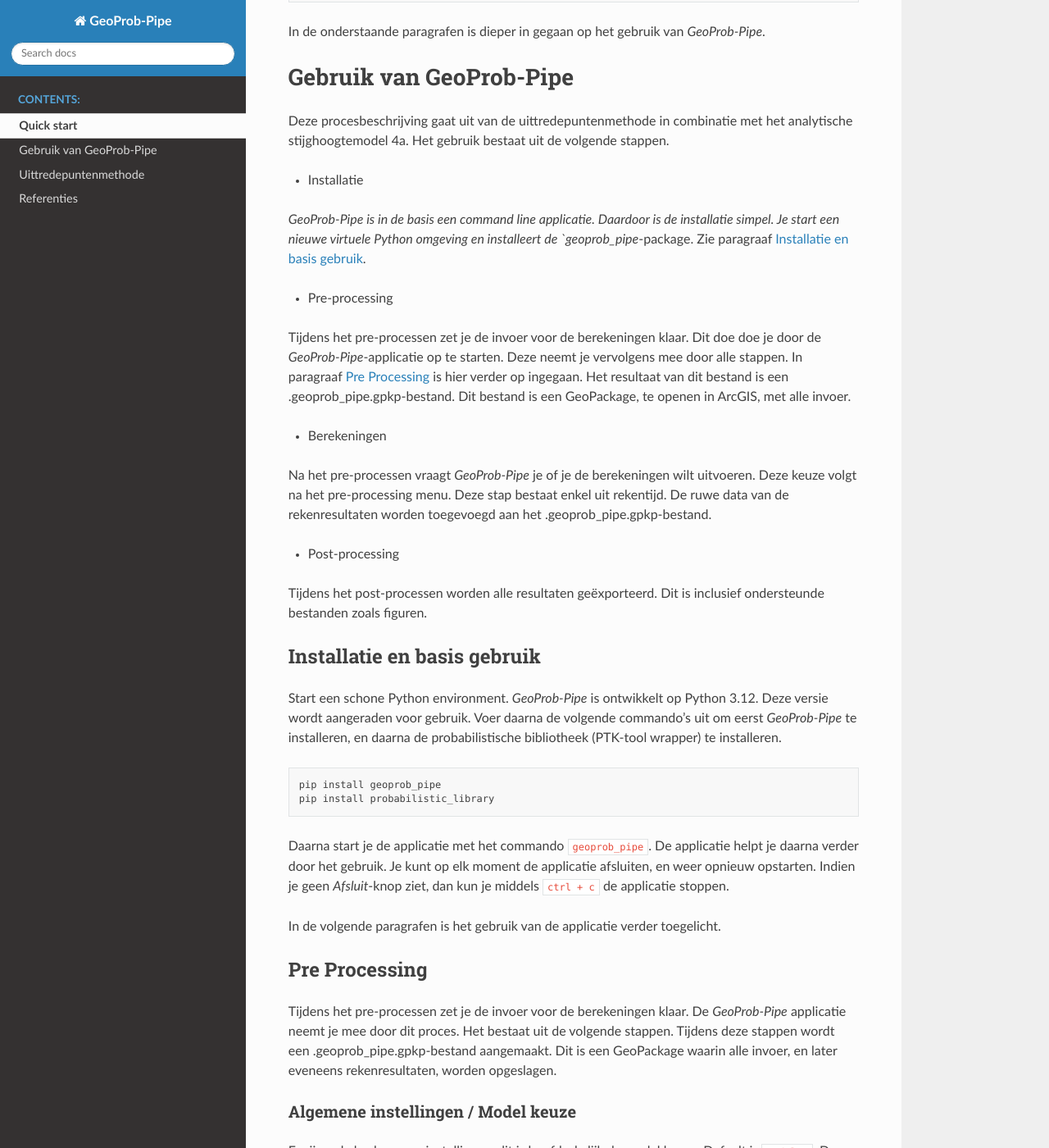
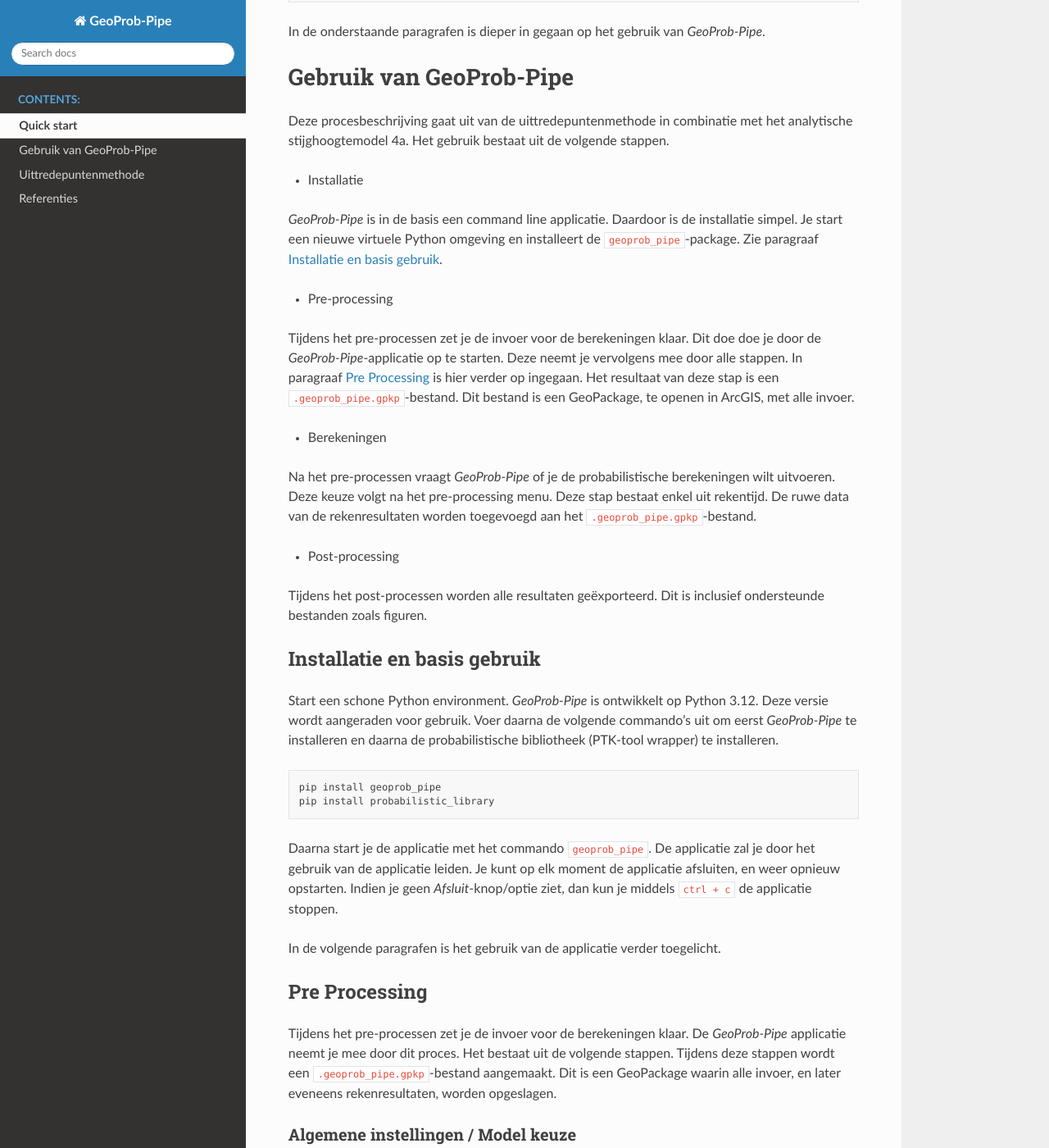
Before and after one commit to kkpdata/GeoProb-Pipe, a Sphinx documentation site: the page built from docs/gebruik_GeoProb-Pipe.rst, in a window 1280 px wide and 1400 px high, scrolled down 312 px. Shown: the whole window at 82% size. Built offline with Sphinx 7.4.7 and the Read the Docs theme 3.1.0, drawn with Linux system fonts in a browser that asks for light colours.

Commit message:
Small changes

```diff
--- a/docs/conf.py
+++ b/docs/conf.py
@@ -66,11 +66,24 @@ def simplify_anchor_text_in_file(filepath):
 
     # For h1
     for h1 in soup.find_all('h1'):
+
+        # Check if h1 to format
         if "geoprob_pipe." not in h1.contents[0]:
             continue
-        # for element in h1.contents:
-        #     print(f"{element=}")
-    # TODO: h1-items are a bit more complex. They have a hyperlink in them.
+
+        # Reformat
+        new_elements = []
+        for element in h1.contents:
+            if "geoprob_pipe." in element:
+                new_elements.append(reformat(element.text))
+                continue
+            new_elements.append(element)
+
+        # Update
+        h1.clear()
+        for item in new_elements:
+            h1.append(item)
+        changed = True
 
     if changed:
         with open(filepath, 'w', encoding='utf-8') as file:
--- a/docs/gebruik_GeoProb-Pipe.rst
+++ b/docs/gebruik_GeoProb-Pipe.rst
@@ -20,19 +20,19 @@ gebruik bestaat uit de volgende stappen.
 
 * Installatie
 
-`GeoProb-Pipe is in de basis een command line applicatie. Daardoor is de installatie simpel. Je start een nieuwe
-virtuele Python omgeving en installeert de `geoprob_pipe`-package. Zie paragraaf :ref:`installatie`.
+`GeoProb-Pipe` is in de basis een command line applicatie. Daardoor is de installatie simpel. Je start een nieuwe
+virtuele Python omgeving en installeert de ``geoprob_pipe``-package. Zie paragraaf :ref:`installatie`.
 
 * Pre-processing
 Tijdens het pre-processen zet je de invoer voor de berekeningen klaar. Dit doe doe je door de `GeoProb-Pipe`-applicatie
 op te starten. Deze neemt je vervolgens mee door alle stappen. In paragraaf :ref:`pre-processing` is hier verder op
-ingegaan. Het resultaat van dit bestand is een .geoprob_pipe.gpkp-bestand. Dit bestand is een GeoPackage, te openen in
+ingegaan. Het resultaat van deze stap is een ``.geoprob_pipe.gpkp``-bestand. Dit bestand is een GeoPackage, te openen in
 ArcGIS, met alle invoer.
 
 * Berekeningen
-Na het pre-processen vraagt `GeoProb-Pipe` je of je de berekeningen wilt uitvoeren. Deze keuze volgt na het
-pre-processing menu. Deze stap bestaat enkel uit rekentijd. De ruwe data van de rekenresultaten worden toegevoegd aan
-het .geoprob_pipe.gpkp-bestand.
+Na het pre-processen vraagt `GeoProb-Pipe` of je de probabilistische berekeningen wilt uitvoeren. Deze keuze volgt na
+het pre-processing menu. Deze stap bestaat enkel uit rekentijd. De ruwe data van de rekenresultaten worden toegevoegd
+aan het ``.geoprob_pipe.gpkp``-bestand.
 
 * Post-processing
 Tijdens het post-processen worden alle resultaten geëxporteerd. Dit is inclusief ondersteunde bestanden zoals figuren.
@@ -43,7 +43,7 @@ Installatie en basis gebruik
 ----------------
 
 Start een schone Python environment. `GeoProb-Pipe` is ontwikkelt op Python 3.12. Deze versie wordt aangeraden voor
-gebruik. Voer daarna de volgende commando's uit om eerst `GeoProb-Pipe` te installeren, en daarna de probabilistische
+gebruik. Voer daarna de volgende commando's uit om eerst `GeoProb-Pipe` te installeren en daarna de probabilistische
 bibliotheek (PTK-tool wrapper) te installeren.
 
 
@@ -52,9 +52,9 @@ bibliotheek (PTK-tool wrapper) te installeren.
     pip install geoprob_pipe
     pip install probabilistic_library
 
-Daarna start je de applicatie met het commando ``geoprob_pipe``. De applicatie helpt je daarna verder door het gebruik.
-Je kunt op elk moment de applicatie afsluiten, en weer opnieuw opstarten. Indien je geen `Afsluit`-knop ziet, dan kun je
-middels ``ctrl + c`` de applicatie stoppen.
+Daarna start je de applicatie met het commando ``geoprob_pipe``. De applicatie zal je door het gebruik van de applicatie
+leiden. Je kunt op elk moment de applicatie afsluiten, en weer opnieuw opstarten. Indien je geen `Afsluit`-knop/optie
+ziet, dan kun je middels ``ctrl + c`` de applicatie stoppen.
 
 In de volgende paragrafen is het gebruik van de applicatie verder toegelicht.
 
@@ -64,8 +64,8 @@ Pre Processing
 ----------------
 
 Tijdens het pre-processen zet je de invoer voor de berekeningen klaar. De `GeoProb-Pipe` applicatie neemt je mee door
-dit proces. Het bestaat uit de volgende stappen. Tijdens deze stappen wordt een .geoprob_pipe.gpkp-bestand aangemaakt.
-Dit is een GeoPackage waarin alle invoer, en later eveneens rekenresultaten, worden opgeslagen.
+dit proces. Het bestaat uit de volgende stappen. Tijdens deze stappen wordt een ``.geoprob_pipe.gpkp``-bestand
+aangemaakt. Dit is een GeoPackage waarin alle invoer, en later eveneens rekenresultaten, worden opgeslagen.
 
 Algemene instellingen / Model keuze
 ~~~~~~~~~~~~~~~~~~~~~~~~~~~~~~~~~~~
```
Also changed, not shown: 1 other file.
